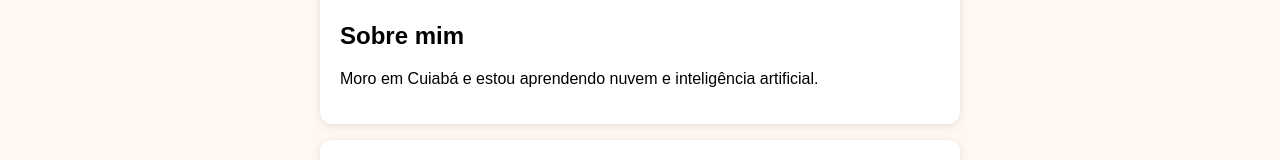
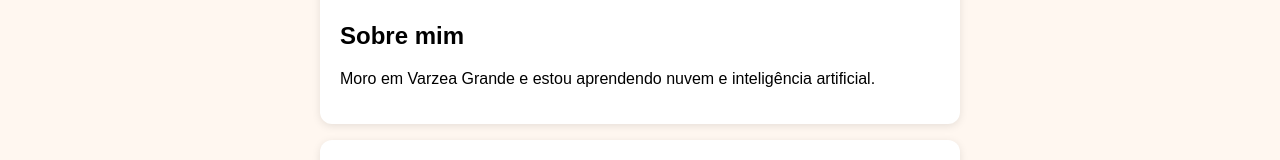
Before and after one commit to Luciano-Tadeu/meu-site, a plain HTML site: page index.html in a window 1280 px wide. Shown: the part 232-392 px from the top of the page. Drawn offline with Linux system fonts and the light colour scheme.

Commit message:
Update index.html

```diff
--- a/index.html
+++ b/index.html
@@ -20,7 +20,7 @@ margin-bottom: 16px; box-shadow: 0 2px 8px rgba(0, 0, 0, 0.1); }
 <main>
 <section class="cartao">
 <h2>Sobre mim</h2>
-<p>Moro em Cuiabá e estou aprendendo nuvem e inteligência artificial.</p>
+<p>Moro em Varzea Grande e estou aprendendo nuvem e inteligência artificial.</p>
 </section>
 <section class="cartao">
 <h2>Meus projetos</h2>
```
